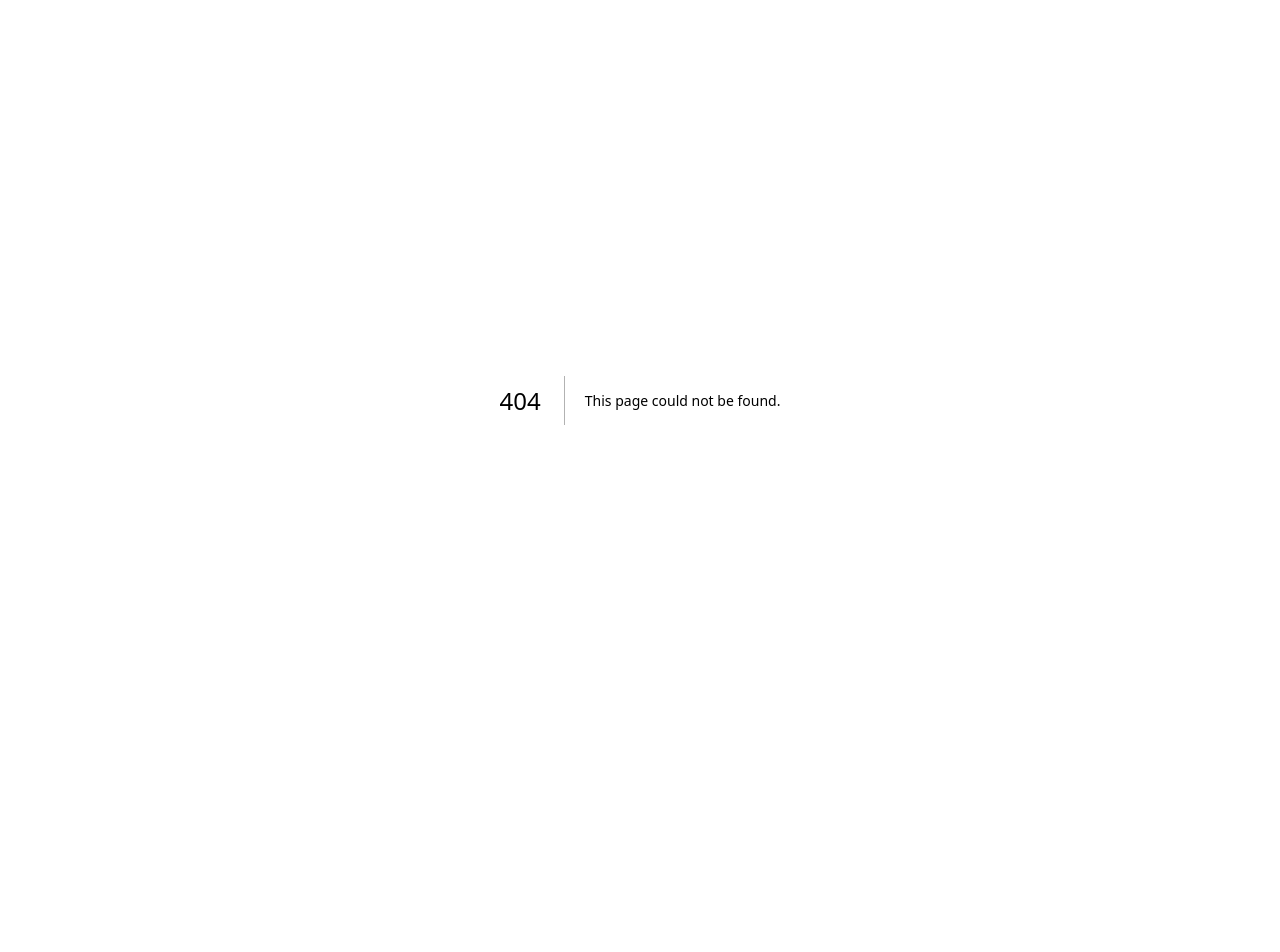
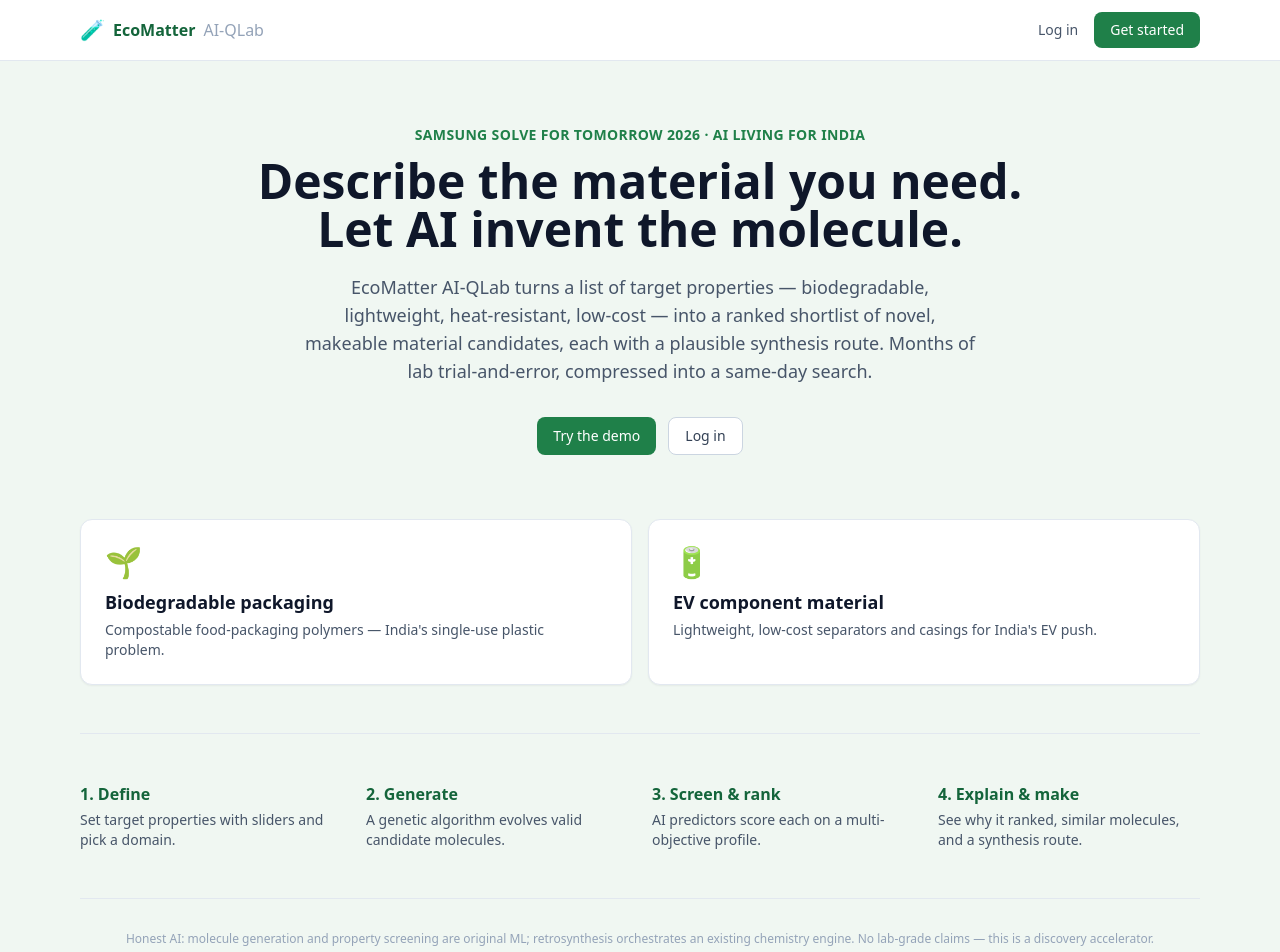
Before and after one commit to Shashank-U-04/EcoMatter-AI-QLab, a Next.js app in the folder frontend/: page / in a window 1280 px wide. Before the commit this address had no page. Shown: the top 952 px of the page. Before the commit the page ends 800 px from the top, so only its background shows below. Built offline with nearby package versions, Linux system fonts and the light colour scheme; no server answers.

Commit message:
feat: landing page and projects dashboard

```diff
--- /dev/null
+++ b/frontend/app/dashboard/page.tsx
@@ -0,0 +1,68 @@
+"use client";
+
+import Link from "next/link";
+import { useRouter } from "next/navigation";
+import { useEffect, useState } from "react";
+import Nav from "@/components/nav";
+import { Badge, ErrorNote, Spinner } from "@/components/ui";
+import { getToken, listProjects } from "@/lib/api";
+import { DOMAINS } from "@/lib/properties";
+import { Project } from "@/lib/types";
+
+const DOMAIN_LABEL = Object.fromEntries(DOMAINS.map((d) => [d.key, d.label]));
+
+export default function Dashboard() {
+  const router = useRouter();
+  const [projects, setProjects] = useState<Project[] | null>(null);
+  const [error, setError] = useState("");
+
+  useEffect(() => {
+    if (!getToken()) {
+      router.push("/login");
+      return;
+    }
+    listProjects()
+      .then(setProjects)
+      .catch((err) => setError(err.message));
+  }, [router]);
+
+  return (
+    <>
+      <Nav />
+      <main className="mx-auto max-w-6xl px-4 py-10">
+        <div className="mb-6 flex items-center justify-between">
+          <h1 className="text-2xl font-bold text-slate-900">Your projects</h1>
+          <Link href="/projects/new" className="btn-primary">+ New project</Link>
+        </div>
+
+        {error && <ErrorNote message={error} />}
+        {!projects && !error && <Spinner label="Loading projects…" />}
+
+        {projects && projects.length === 0 && (
+          <div className="card p-10 text-center">
+            <p className="text-slate-600">No projects yet.</p>
+            <Link href="/projects/new" className="btn-primary mt-4">
+              Design your first material
+            </Link>
+          </div>
+        )}
+
+        {projects && projects.length > 0 && (
+          <div className="grid gap-4 sm:grid-cols-2 lg:grid-cols-3">
+            {projects.map((p) => (
+              <Link key={p.id} href={`/projects/${p.id}`} className="card p-5 transition hover:border-brand-400 hover:shadow-md">
+                <div className="mb-2 flex items-center justify-between">
+                  <h3 className="font-semibold text-slate-900">{p.name}</h3>
+                  <Badge>{DOMAIN_LABEL[p.domain] || p.domain}</Badge>
+                </div>
+                <p className="text-xs text-slate-400">
+                  {new Date(p.created_at).toLocaleDateString()} · {p.property_targets.length} targets
+                </p>
+              </Link>
+            ))}
+          </div>
+        )}
+      </main>
+    </>
+  );
+}
--- /dev/null
+++ b/frontend/app/page.tsx
@@ -0,0 +1,65 @@
+import Link from "next/link";
+import Nav from "@/components/nav";
+import { DOMAINS } from "@/lib/properties";
+
+export default function Landing() {
+  return (
+    <>
+      <Nav />
+      <main className="mx-auto max-w-6xl px-4">
+        <section className="py-16 text-center">
+          <p className="mb-3 text-sm font-semibold uppercase tracking-wide text-brand-600">
+            Samsung Solve for Tomorrow 2026 · AI Living for India
+          </p>
+          <h1 className="mx-auto max-w-3xl text-4xl font-bold leading-tight text-slate-900 sm:text-5xl">
+            Describe the material you need. Let AI invent the molecule.
+          </h1>
+          <p className="mx-auto mt-5 max-w-2xl text-lg text-slate-600">
+            EcoMatter AI-QLab turns a list of target properties — biodegradable,
+            lightweight, heat-resistant, low-cost — into a ranked shortlist of
+            novel, makeable material candidates, each with a plausible synthesis
+            route. Months of lab trial-and-error, compressed into a same-day search.
+          </p>
+          <div className="mt-8 flex justify-center gap-3">
+            <Link href="/signup" className="btn-primary px-6 py-3 text-base">
+              Try the demo
+            </Link>
+            <Link href="/login" className="btn-ghost px-6 py-3 text-base">
+              Log in
+            </Link>
+          </div>
+        </section>
+
+        <section className="grid gap-4 pb-12 sm:grid-cols-2">
+          {DOMAINS.map((d) => (
+            <div key={d.key} className="card p-6">
+              <div className="mb-2 text-3xl">{d.emoji}</div>
+              <h3 className="text-lg font-semibold text-slate-900">{d.label}</h3>
+              <p className="mt-1 text-sm text-slate-600">{d.blurb}</p>
+            </div>
+          ))}
+        </section>
+
+        <section className="grid gap-6 border-t border-slate-200 py-12 sm:grid-cols-4">
+          {[
+            ["1. Define", "Set target properties with sliders and pick a domain."],
+            ["2. Generate", "A genetic algorithm evolves valid candidate molecules."],
+            ["3. Screen & rank", "AI predictors score each on a multi-objective profile."],
+            ["4. Explain & make", "See why it ranked, similar molecules, and a synthesis route."],
+          ].map(([title, body]) => (
+            <div key={title}>
+              <h4 className="font-semibold text-brand-700">{title}</h4>
+              <p className="mt-1 text-sm text-slate-600">{body}</p>
+            </div>
+          ))}
+        </section>
+
+        <footer className="border-t border-slate-200 py-8 text-center text-xs text-slate-400">
+          Honest AI: molecule generation and property screening are original ML;
+          retrosynthesis orchestrates an existing chemistry engine. No lab-grade
+          claims — this is a discovery accelerator.
+        </footer>
+      </main>
+    </>
+  );
+}
```
